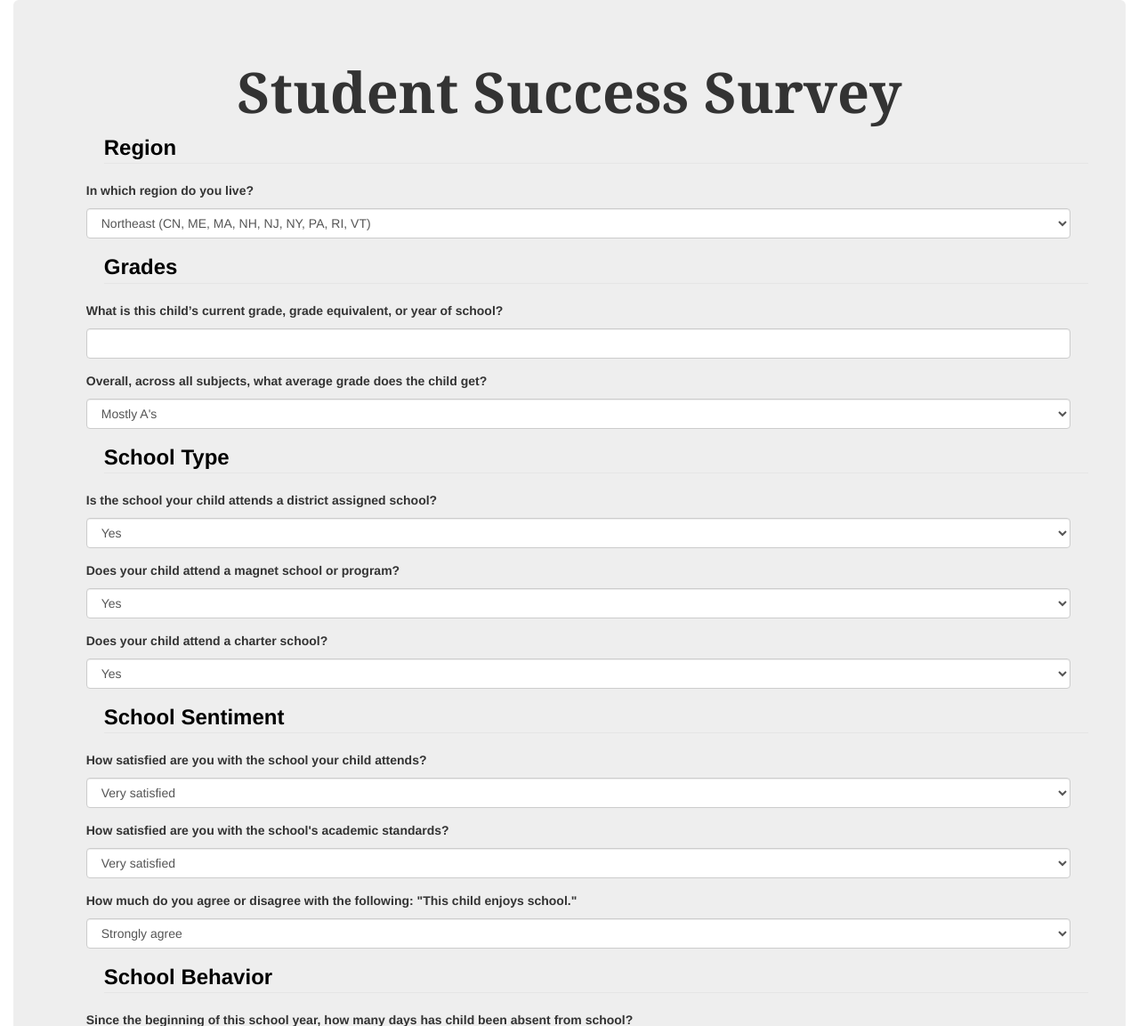
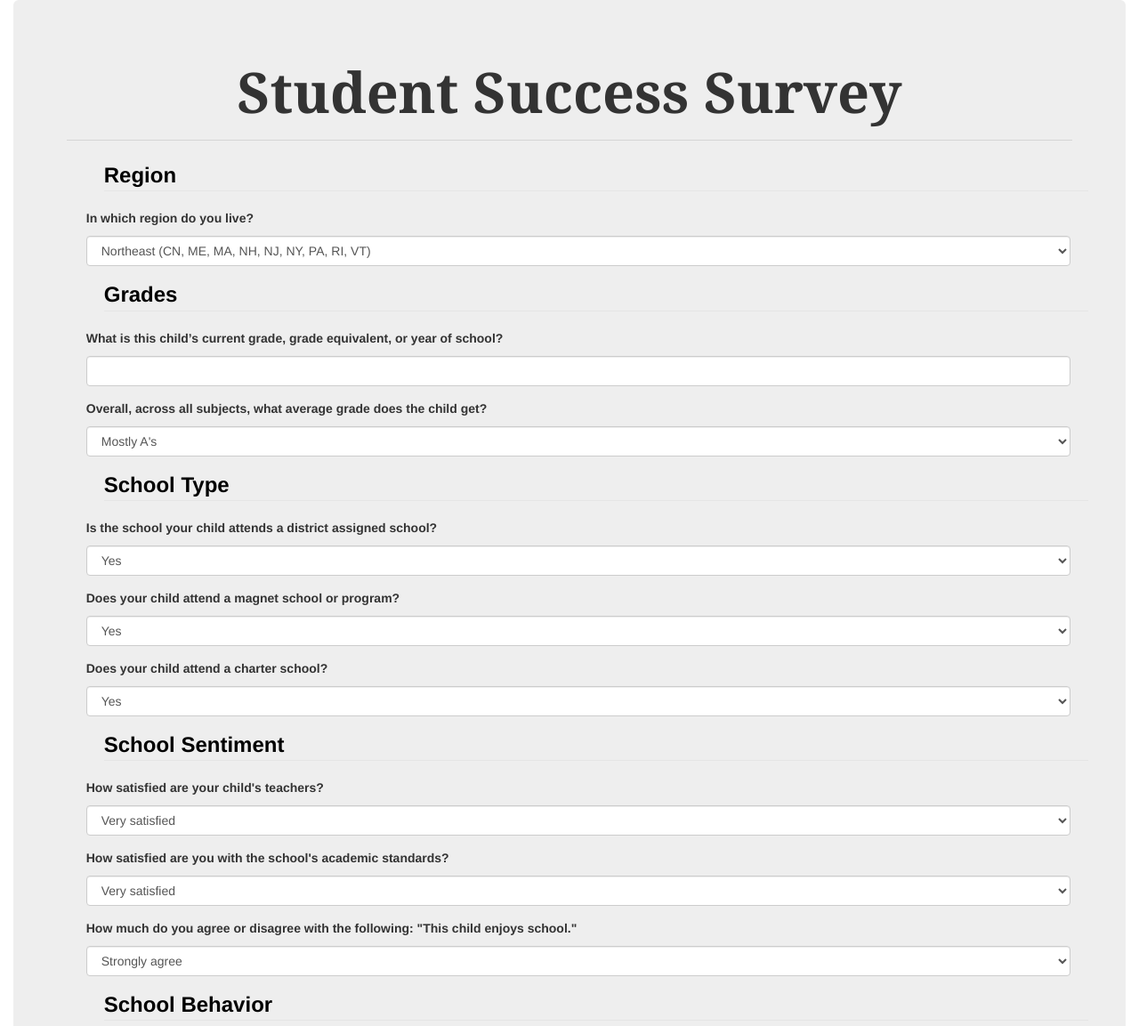
Before and after one commit to agmeadows/Student_Success_Analysis, a Flask app: page /add_record in a window 1280 px wide. Shown: the part 40-1193 px from the top of the page at 89% size. Run offline with Flask 2, Linux system fonts and the light colour scheme; some libraries are stand-ins or nearby versions.

Commit message:
Fixed form
Updated form and fixed issues

```diff
--- a/app.py
+++ b/app.py
@@ -62,20 +62,6 @@ class Questions(db.Model):
     FOBOOKSTX = db.Column(db.Integer)
     FOCONCRTX = db.Column(db.Integer)
     FOMUSEUMX = db.Column(db.Integer)
-    # HHENGLISH = db.Column(db.Integer)
-    # CSPEAKX = db.Column(db.Integer)
-    # HHTOTALXX = db.Column(db.Integer)
-    # HHPRTNRSX = db.Column(db.Integer)
-    # P1REL = db.Column(db.Integer)
-    # P2AGE = db.Column(db.Integer)
-    # P2REL = db.Column(db.Integer)
-    # P2SEX = db.Column(db.Integer)
-    # P2MRSTA = db.Column(db.Integer)
-    # PAR1EMPL = db.Column(db.Integer)
-    # PAR1FTFY = db.Column(db.Integer)
-    # NUMSIBSX = db.Column(db.Integer)
-    # TTLHHINC = db.Column(db.Integer)
-    # OWNRNTHB = db.Column(db.Integer)
     CHLDNT = db.Column(db.Integer)
     LRNCELL = db.Column(db.Integer)
 
@@ -105,20 +91,6 @@ class Questions(db.Model):
         self.FOBOOKSTX = FOBOOKSTX
         self.FOCONCRTX = FOCONCRTX
         self.FOMUSEUMX = FOMUSEUMX
-        # self.HHENGLISH = HHENGLISH
-        # self.CSPEAKX = CSPEAKX
-        # self.HHTOTALXX = HHTOTALXX
-        # self.HHPRTNRSX = HHPRTNRSX
-        # self.P1REL = P1REL
-        # self.P2AGE = P2AGE
-        # self.P2REL = P2REL
-        # self.P2SEX = P2SEX
-        # self.P2MRSTA = P2MRSTA
-        # self.PAR1EMPL = PAR1EMPL
-        # self.PAR1FTFY = PAR1FTFY
-        # self.NUMSIBSX = NUMSIBSX
-        # self.TTLHHINC = TTLHHINC
-        # self.OWNRNTHB = OWNRNTHB
         self.INTACC = INTACC
         self.CHLDNT = CHLDNT
         self.LRNCELL = LRNCELL
@@ -152,7 +124,7 @@ class SchoolType(FlaskForm):
         ])
 
 class SchoolSent(FlaskForm):
-    FCSCHOOL = SelectField('How satisfied are you with the school your child attends?', coerce=int,
+    FCTEACHR = SelectField('How satisfied are your child\'s teachers?', coerce=int,
         choices=[(1,'Very satisfied'), (2,'Somewhat satisfied'), (3,'Somewhat dissatisfied'), (4,'Very dissatisfied')
         ])
     FCSTDS = SelectField('How satisfied are you with the school\'s academic standards?', coerce=int,
@@ -172,50 +144,6 @@ class SchoolBeh(FlaskForm):
     FHHOME = SelectField('How often does this child do homework at home, an after-school program, or somewhere else outside of school?', coerce=int,
         choices=[(1,'Less than once a week'), (2,'1 to 2 days a week'), (3,'3 to 4 days a week'), (4,'5 or more days a week'), (5,'Never')
         ])
-
-# class FamilyDem(FlaskForm):
-#     PAR1EMPL = SelectField('What is your current work status?', coerce=int,
-#         choices=[(1,'Work 35+ hours per week'), (2,'Work less than 35 hours per week'), (3,'Looking for work'), (4,'Not in the labor force')
-#         ])
-#     PAR1FTFY = SelectField('Do you work full-time?', coerce=int,
-#         choices=[(1,'Full time and full year'), (2,'Less than full time or less than full year'), (3,'Not employed during the past year')
-#         ])
-#     P1REL = SelectField('What is your relationship to the child?', coerce=int,
-#         choices=[(1,'Biological parent'), (2,'Adoptive parent'), (3,'Stepparent'), (4,'Foster parent'), (5,'Grandparent'), (6,'Other guardian')
-#         ])
-#     P2REL = SelectField('What is your partner\'s relationship to the child?', coerce=int,
-#         choices=[(1,'Biological parent'), (2,'Adoptive parent'), (3,'Stepparent'), (4,'Foster parent'), (5,'Grandparent'), (6,'Other guardian')
-#         ])
-#     P2SEX = SelectField('What is the sex of the child\'s second parent?', coerce=int,
-#         choices=[(1,'Male'), (2,'Female')
-#         ])
-#     P2AGE = SelectField('How old is the child\'s second parent or guardian?', coerce=int,
-#         choices=[(1,'0 - 20'), (2,'20 - 40'), (3,'40 - 60'), (4,'60 - 80'), (5,'80 - 100')
-#         ])
-#     P2MRSTA = SelectField('What is the child\'s second partner or guardian\'s current marital status?', coerce=int,
-#         choices=[(1,'Now married'), (2,'Widowed'), (3,'Divorced'), (4,'Separated'), (5,'Never married')
-#         ])
-#     HHTOTALXX = IntegerField('Including children, how many people live in live in this household?', [ InputRequired(),
-#         NumberRange(min=1, max=10, message="Invalid range, enter a number between 1 and 10")
-#         ])
-#     NUMSIBSX = IntegerField('How many siblings does your child have?', [ InputRequired(),
-#         NumberRange(min=0, max=10, message="Invalid range, enter a number between 1 and 10")
-#         ])
-#     HHENGLISH = SelectField('Do you speak English at home?', coerce=int,
-#         choices=[(1,'Yes'), (2,'No')
-#         ])
-#     CSPEAKX = SelectField('What is the Language spoken by the child at home?', coerce=int,
-#         choices=[(1,'English'), (2,'Spanish'), (3,'English and Spanish equally'), (4,'A language other than English and Spanish'), (5,'English and another language equally')
-#         ])
-#     HHPRTNRSX = SelectField('Does your girlfriend/boyfriend/partner live in the household with this child?', coerce=int,
-#         choices=[(1,'Yes'), (2,'No')
-#         ])
-#     OWNRNTHB = SelectField('Do you own or rent your household?', coerce=int,
-#         choices=[(1,'Yes'), (2,'No')
-#         ])
-#     TTLHHINC = SelectField('Which category best fits the total income of all persons in you household over the past 12 months', coerce=int,
-#         choices=[(1,'$0 - $40,000'), (2,'$40,001 - $100,000'), (3,'$100,001 - $200,000'), (4,'200,001 - $250,000+')
-#         ])
 
 class Enrichment(FlaskForm):
     FORESPON = SelectField('In the past month, have you or someone in your family discussed with him or her how to manage time?', coerce=int,
@@ -250,7 +178,7 @@ class Technology(FlaskForm):
     LRNCELL = SelectField('Does your child use the internet for learning activities on a call phone?', coerce=int,
         choices=[(1,'Yes'), (2,'No')
         ])
-    CHLDNT = SelectField('How often does this child use the Internet at home often does this child use the Internet at home for learning activities?', coerce=int,
+    CHLDNT = SelectField('How often does this child use the Internet at home often does this child use the internet at home for learning activities?', coerce=int,
         choices=[(1,'Every day'), (2,'A few times a week'), (3, 'A few times a month'), (4, 'A few times a year'), (5, 'Never')
         ])
 
@@ -317,24 +245,9 @@ def add_record():
         FOSTORY2X = request.form['FOSTORY2X']
         FORESPON = request.form['FORESPON']
         FOHISTX = request.form['FOHISTX']
-        # CSPEAKX = request.form['CSPEAKX']
-        # HHENGLISH = request.form['HHENGLISH']
-        # HHPRTNRSX = request.form['HHPRTNRSX']
-        # HHTOTALXX = request.form['HHTOTALXX']
-        # NUMSIBSX = request.form['NUMSIBSX']
-        # OWNRNTHB = request.form['OWNRNTHB']
-        # P1REL = request.form['P1REL']
-        # P2AGE = request.form['P2AGE']
-        # P2MRSTA = request.form['P2MRSTA']
-        # P2REL = request.form['P2REL']
-        # P2SEX = request.form['P2SEX']
-        # PAR1EMPL = request.form['PAR1EMPL']
-        # PAR1FTFY = request.form['PAR1FTFY']
-        # TTLHHINC = request.form['TTLHHINC']
         FHHOME = request.form['FHHOME']
         FHWKHRS = request.form['FHWKHRS']
         SEABSNT = request.form['SEABSNT']
-        # FCSCHOOL = request.form['FCSCHOOL']
         FCSTDS = request.form['FCSTDS']
         FCTEACHR = request.form['FCTEACHR']
         SEENJOY = request.form['SEENJOY']
@@ -350,9 +263,8 @@ def add_record():
         id = genID()
         updated = stringdate()
         # the data to be inserted into page
-        record = Questions(id,updated, CENREG, ALLGRADEX, SEGRADES, FOBOOKSTX, FOCONCRTX, FOGAMES, FOLIBRAYX, FOMUSEUMX,
-                FOSTORY2X, FORESPON, FOHISTX, FHHOME, FHWKHRS, SEABSNT, FCSTDS, FCTEACHR,
-                SEENJOY, DISTASSI, SCHLMAGNET, SCHRTSCHL, CHLDNT, INTACC, LRNCELL)
+        record = Questions(id,updated, CENREG, ALLGRADEX, SEGRADES, FOBOOKSTX, FOCONCRTX, FOGAMES, FOLIBRAYX, FOMUSEUMX, FOSTORY2X, FORESPON,
+                            FOHISTX, FHHOME, FHWKHRS, SEABSNT, FCSTDS, FCTEACHR, SEENJOY, DISTASSI, SCHLMAGNET, SCHRTSCHL, CHLDNT, INTACC, LRNCELL)
         # Flask-SQLAlchemy magic adds record to database
         db.session.add(record)
         db.session.commit()
--- a/templates/add_record.html
+++ b/templates/add_record.html
@@ -102,14 +102,16 @@ Student Success Survey Questions
 
 				{% if message %}
 
+					<div class="jumbotron" style="width: auto;">
 					<!-- the form was submitted and message exists -->
 					<p class="lead"><strong>{{ message }}</strong></p>
 					<p class="lead">Remember this ID if you would like to view or edit your answers in the future:<br></p>
 					<p class="lead"><strong>{{ id }}</strong></p>
+					<br>
 					<!-- links -->
-					<p><a href="{{ url_for('add_record') }}">Submit additonal answers.</a></p>
-
-					<p><a href="{{ url_for('index') }}">Return to the main page.</a></p>
+					<div class="text-center">
+						<p><a class="btn btn-lg btn-dark" href="add_record" role="button" style="float: none; text-align: center; position: relative; opacity: 1; " id="submit">Submit Additional Answers</a></p>
+					  </div>
 
 				{% else %}
 
@@ -117,6 +119,7 @@ Student Success Survey Questions
 
 					<div class="jumbotron" style="width: auto;">
         				<h1 class="title" spellcheckker="false" style="text-align: center; font-weight: 700; font-family: Georgia, serif; width: 100%;">Student Success Survey<br></h1>
+						<hr style="text-decoration-line: none;">
 
 					<!-- show flash - based on WTForms validators
 				see https://pythonprogramming.net/flash-flask-tutorial/
```
